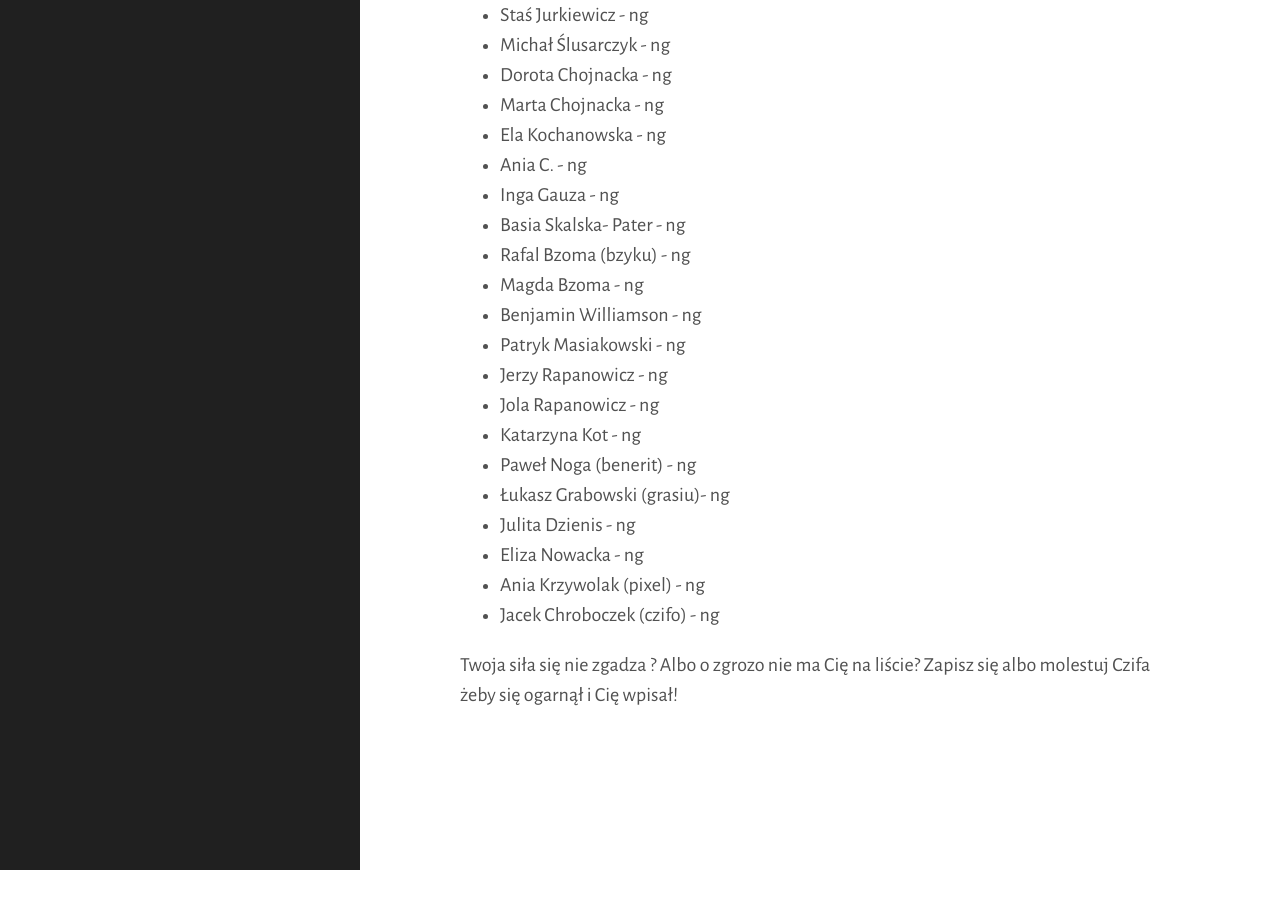
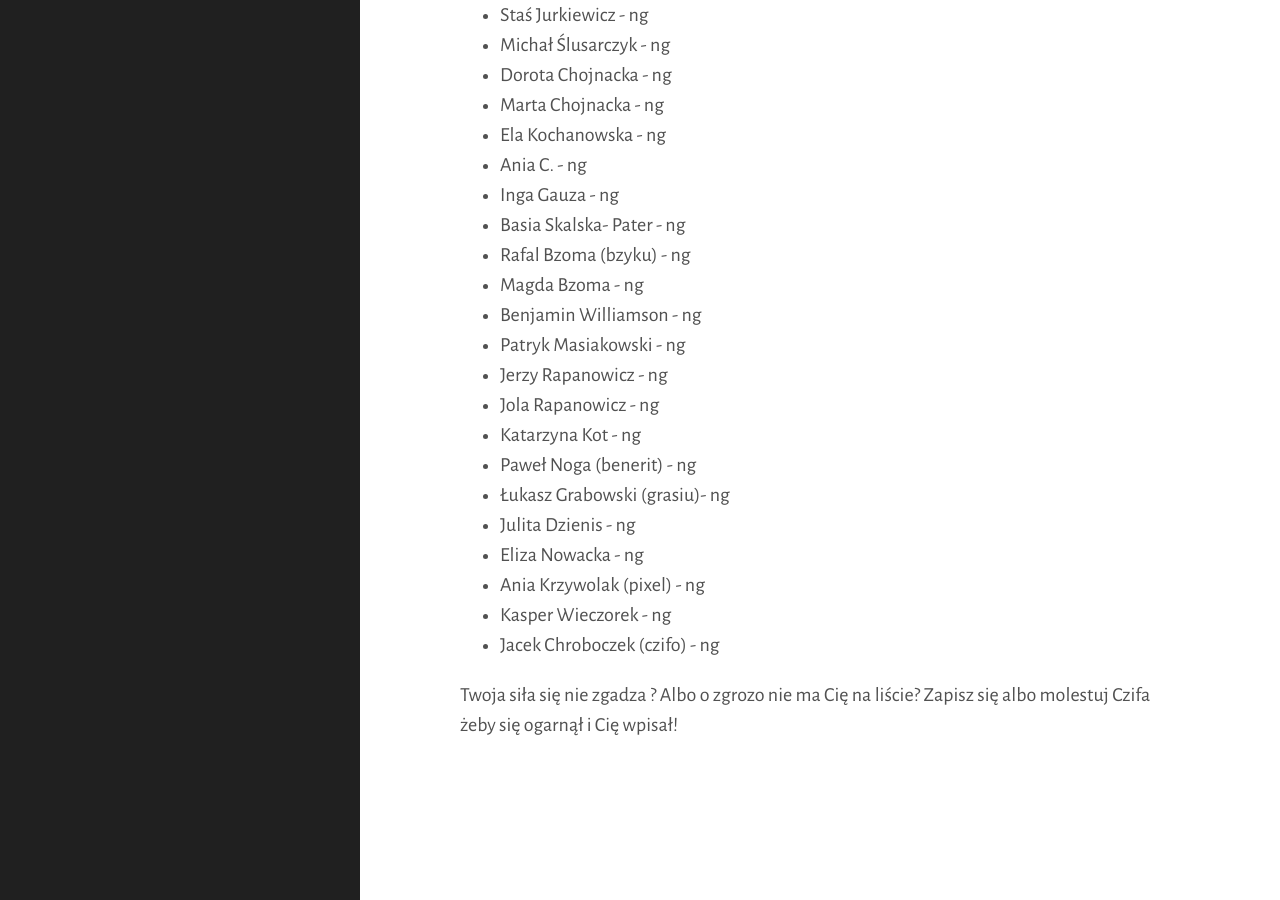
Before and after one commit to tasuki/lsg, a Jekyll site: the page built from zarejestrowani.md, in a window 1280 px wide and 900 px high, scrolled down 3040 px. Built offline with Jekyll 4.4.1, drawn with Linux system fonts in a browser that asks for light colours; nearby versions of some CDN libraries; before the commit the page ends 3910 px from its top, so only the background shows below that.

Commit message:
Update zarejestrowani.md

```diff
--- a/zarejestrowani.md
+++ b/zarejestrowani.md
@@ -123,6 +123,7 @@ Zarejestrowani uczestnicy (mniej więcej wg siły):
 - Julita Dzienis - ng
 - Eliza Nowacka - ng
 - Ania Krzywolak (pixel) - ng
+- Kasper Wieczorek - ng
 - Jacek Chroboczek (czifo) - ng
 
 
```
